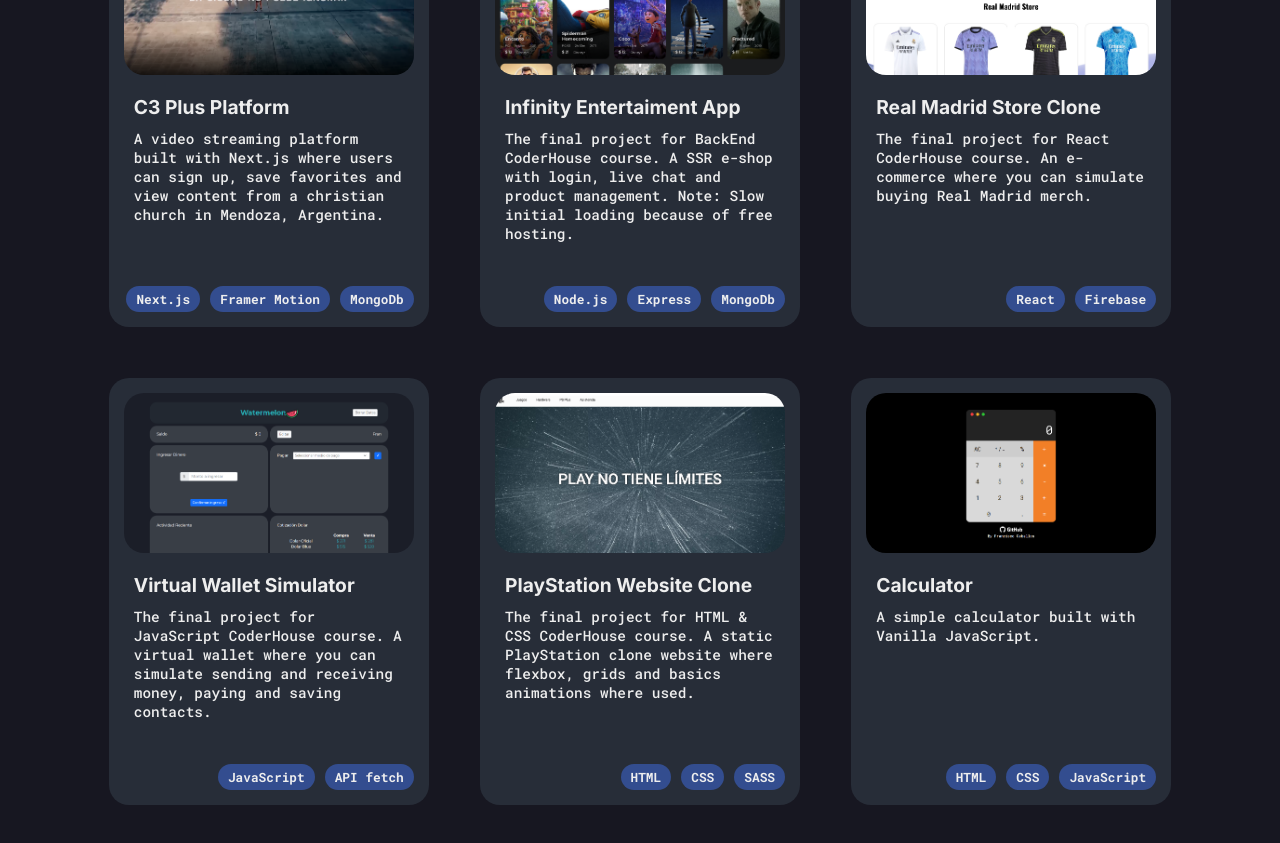
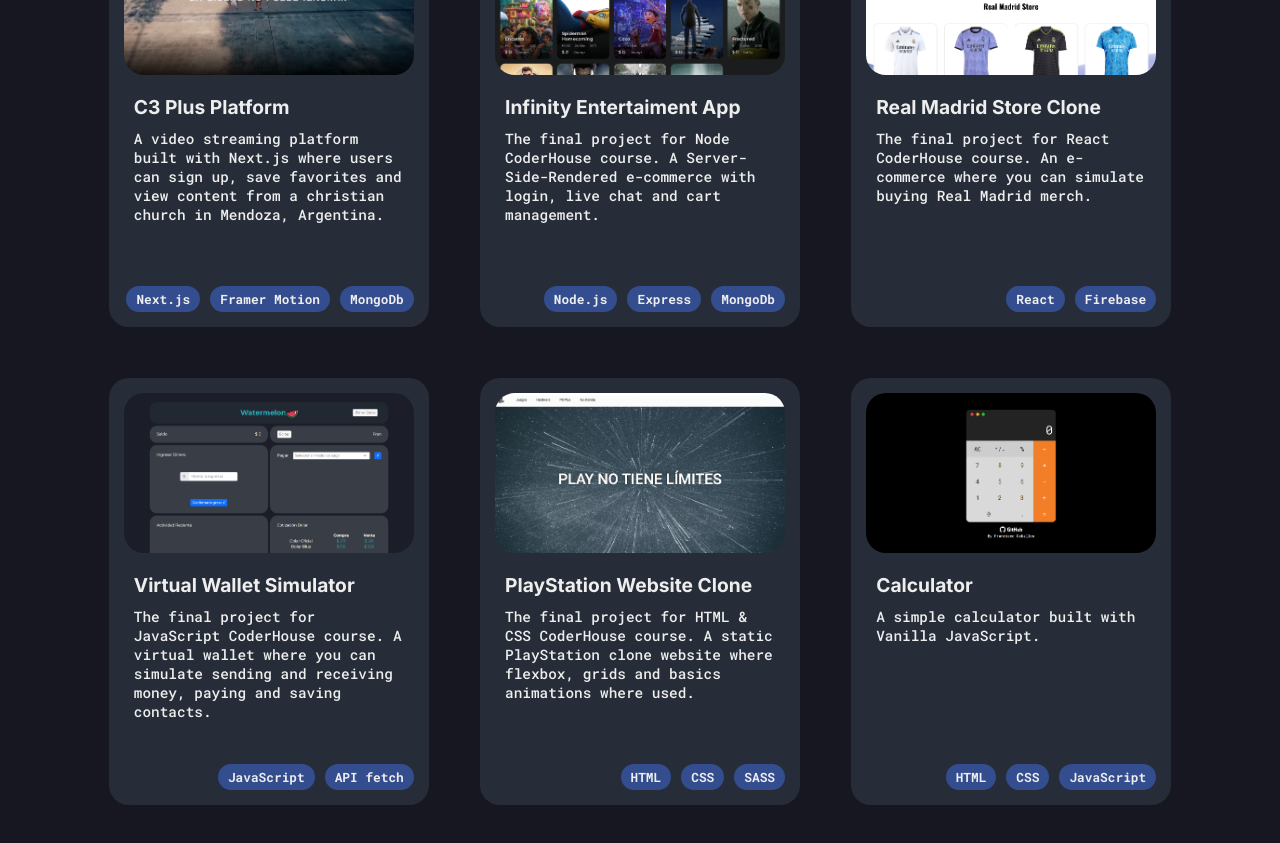
Before and after one commit to FranCeballos/myPortfolio, a Next.js app: page / in a window 1280 px wide. Shown: the part 2500-3343 px from the top of the page. Built offline with nearby package versions, Linux system fonts and the light colour scheme.

Commit message:
Updated Project Deploy Link

```diff
--- a/components/Sections/MyProjects/Project.js
+++ b/components/Sections/MyProjects/Project.js
@@ -1,4 +1,5 @@
 import { motion } from "framer-motion";
+import Link from "next/link";
 import Image from "next/image";
 import classes from "./Project.module.css";
 
@@ -48,7 +49,7 @@
             {/* {data.githubUrl && (
               <Link
                 href={data.githubUrl}
-                target="_black"
+                target="_blank"
                 whileHover={{ scale: 1.1 }}
                 transition={{ duration: 1, type: "spring" }}
               >
--- a/db/myData.js
+++ b/db/myData.js
@@ -138,14 +138,14 @@
   {
     title: "Infinity Entertaiment App",
     description:
-      "The final project for BackEnd CoderHouse course. A SSR e-shop with login, live chat and product management. Note: Slow initial loading because of free hosting.",
+      "The final project for Node CoderHouse course. A Server-Side-Rendered e-commerce with login, live chat and cart management.",
     tecnology: ["Node.js", "Express", "MongoDb"],
     imageUrl: "/assets/img/projects/infinity.png",
     date: "April 2023",
     device: "Desktop",
     isPractice: true,
     githubUrl: "https://github.com/FranCeballos/InfinityApp-BackEnd.git",
-    deployUrl: "https://infinityentertainment.onrender.com/shop",
+    deployUrl: "https://infinity-entertainment-app-qoo1-dev.fl0.io/shop",
   },
   {
     title: "Real Madrid Store Clone",
```
